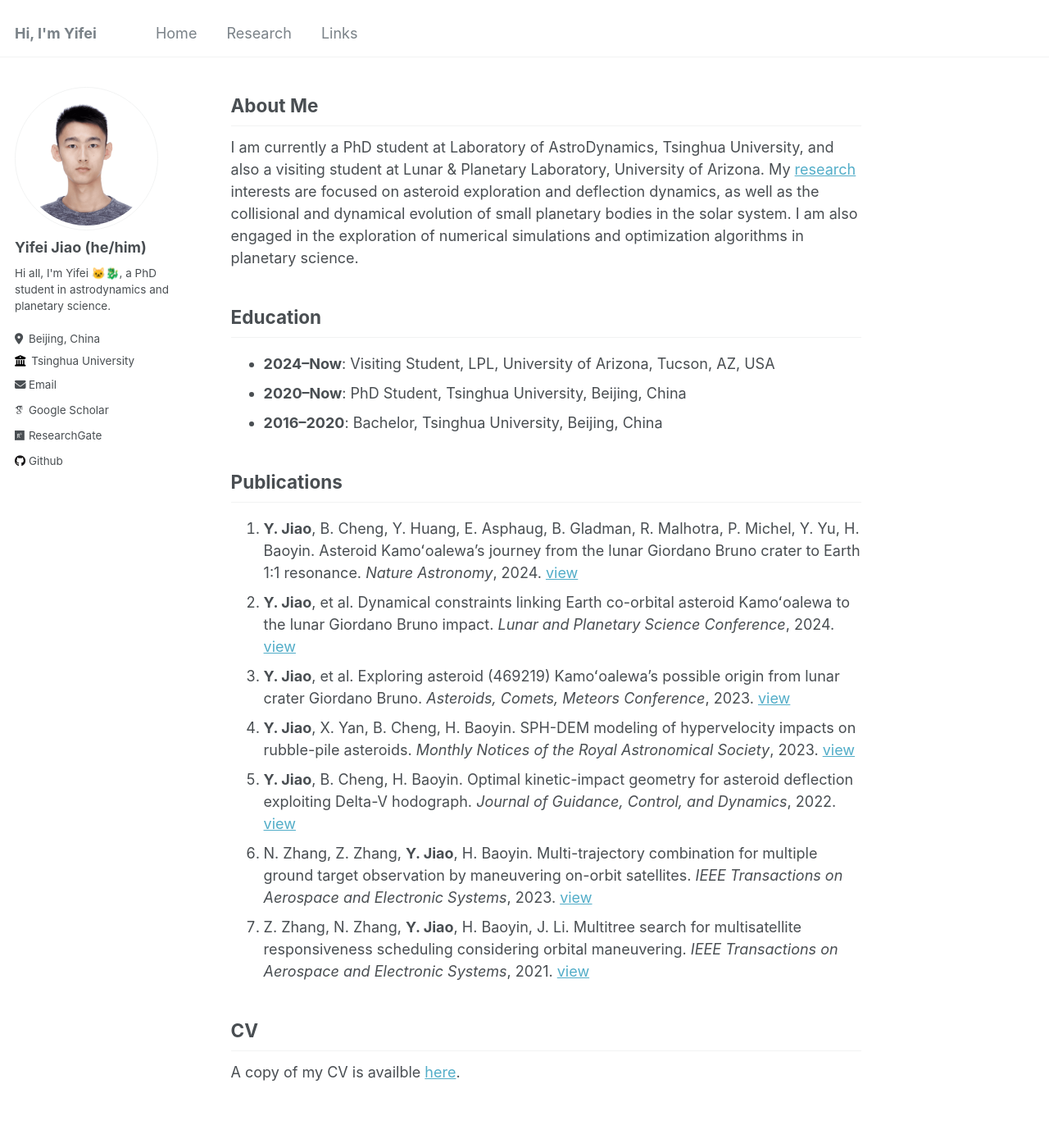
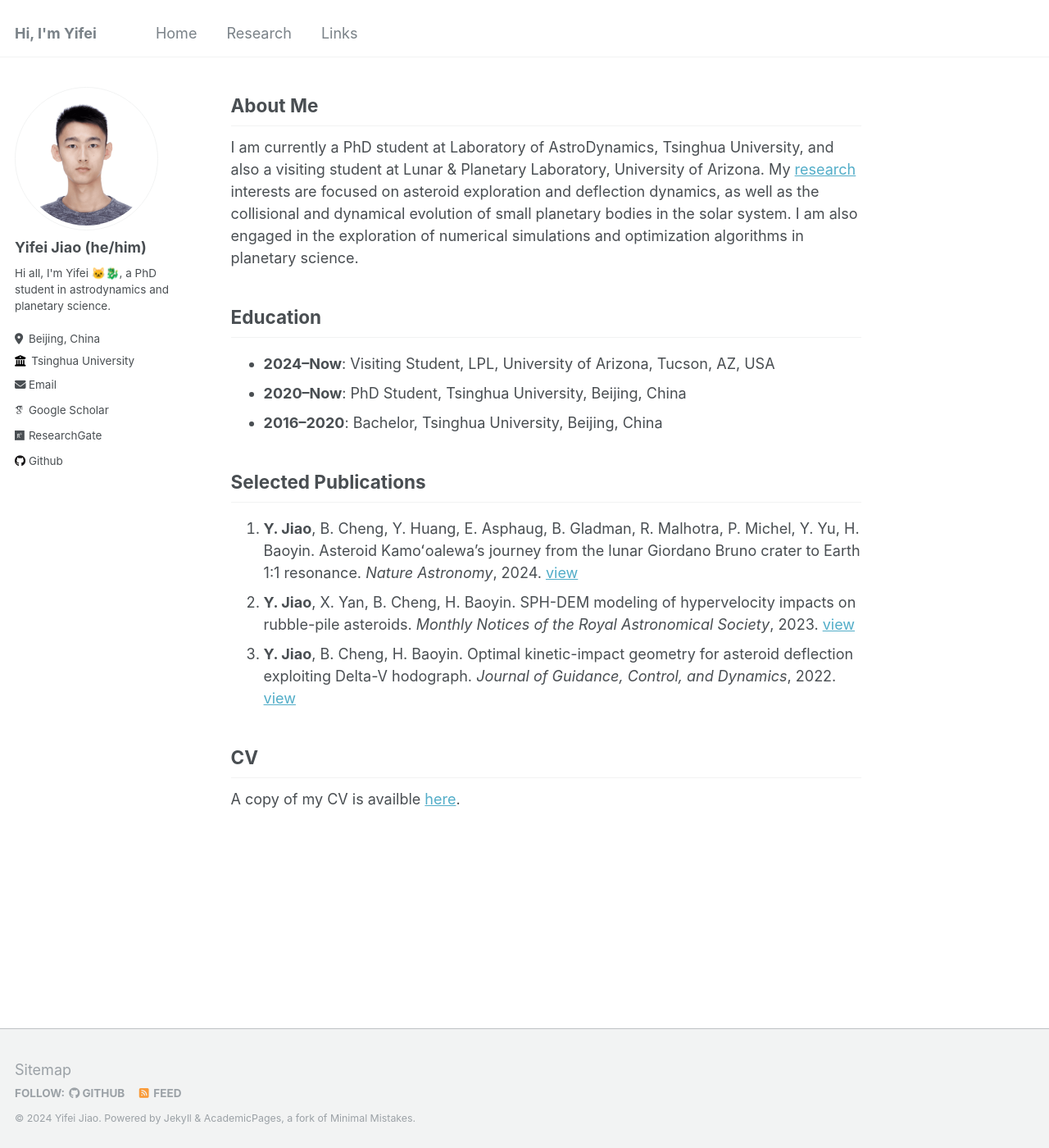
Before and after one commit to jiaoyf-thu/jiaoyf-thu.github.io, a Jekyll site: the page built from _pages/about.md, in a window 1280 px wide and 1400 px high. Shown: the whole window at 82% size. Built offline with Jekyll 4.4.1, drawn with Linux system fonts in a browser that asks for light colours; some web fonts are replaced.

Commit message:
Update about.md

```diff
--- a/_pages/about.md
+++ b/_pages/about.md
@@ -17,14 +17,10 @@ I am currently a PhD student at Laboratory of AstroDynamics, Tsinghua University
 + **2020--Now**: PhD Student, Tsinghua University, Beijing, China
 + **2016--2020**: Bachelor, Tsinghua University, Beijing, China
 
-## Publications
+## Selected Publications
 1. **Y. Jiao**, B. Cheng, Y. Huang, E. Asphaug, B. Gladman, R. Malhotra, P. Michel, Y. Yu, H. Baoyin. Asteroid Kamoʻoalewa's journey from the lunar Giordano Bruno crater to Earth 1:1 resonance. *Nature Astronomy*, 2024. <a href="https://www.nature.com/articles/s41550-024-02258-z" target="_blank">view</a>
-2. **Y. Jiao**, et al. Dynamical constraints linking Earth co-orbital asteroid Kamoʻoalewa to the lunar Giordano Bruno impact. *Lunar and Planetary Science Conference*, 2024. <a href="https://www.hou.usra.edu/meetings/lpsc2024/pdf/1973.pdf" target="_blank">view</a>
-3. **Y. Jiao**, et al. Exploring asteroid (469219) Kamoʻoalewa's possible origin from lunar crater Giordano Bruno. *Asteroids, Comets, Meteors Conference*, 2023. <a href="https://www.hou.usra.edu/meetings/acm2023/pdf/2195.pdf" target="_blank">view</a>
-4. **Y. Jiao**, X. Yan, B. Cheng, H. Baoyin. SPH-DEM modeling of hypervelocity impacts on rubble-pile asteroids. *Monthly Notices of the Royal Astronomical Society*, 2023. <a href="https://doi.org/10.1093/mnras/stad3888" target="_blank">view</a>
-5. **Y. Jiao**, B. Cheng, H. Baoyin. Optimal kinetic-impact geometry for asteroid deflection exploiting Delta-V hodograph. *Journal of Guidance, Control, and Dynamics*, 2022. <a href="https://arc.aiaa.org/doi/10.2514/1.G006876" target="_blank">view</a>
-6. N. Zhang, Z. Zhang, **Y. Jiao**, H. Baoyin. Multi-trajectory combination for multiple ground target observation by maneuvering on-orbit satellites. *IEEE Transactions on Aerospace and Electronic Systems*, 2023. <a href="https://doi.org/10.1109/TAES.2023.3303409" target="_blank">view</a>
-7. Z. Zhang, N. Zhang, **Y. Jiao**, H. Baoyin, J. Li. Multitree search for multisatellite responsiveness scheduling considering orbital maneuvering. *IEEE Transactions on Aerospace and Electronic Systems*, 2021. <a href="https://doi.org/10.1109/TAES.2021.3129723" target="_blank">view</a>
+2. **Y. Jiao**, X. Yan, B. Cheng, H. Baoyin. SPH-DEM modeling of hypervelocity impacts on rubble-pile asteroids. *Monthly Notices of the Royal Astronomical Society*, 2023. <a href="https://doi.org/10.1093/mnras/stad3888" target="_blank">view</a>
+3. **Y. Jiao**, B. Cheng, H. Baoyin. Optimal kinetic-impact geometry for asteroid deflection exploiting Delta-V hodograph. *Journal of Guidance, Control, and Dynamics*, 2022. <a href="https://arc.aiaa.org/doi/10.2514/1.G006876" target="_blank">view</a>
 
 ## CV
 A copy of my CV is availble <a href="https://jiaoyf-thu.github.io/files/Resume.pdf" target="_blank">here</a>.
```
